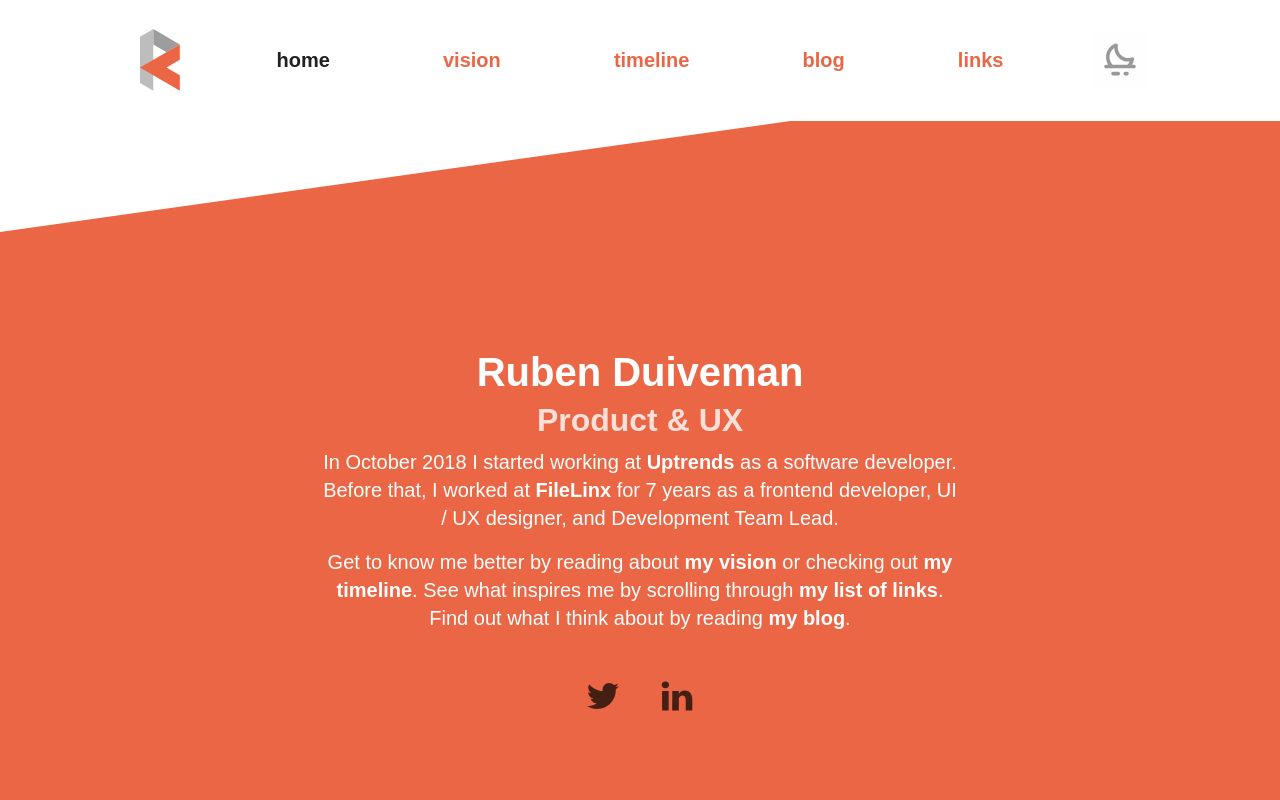
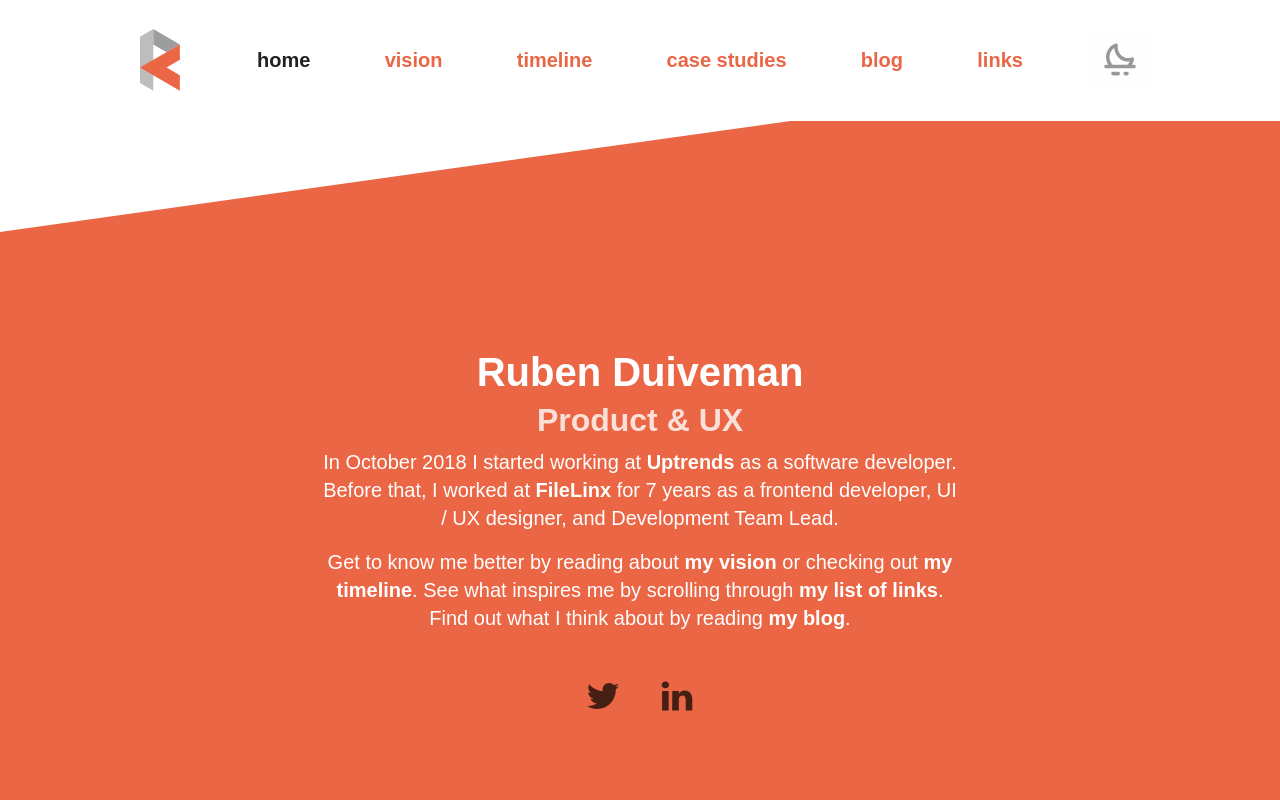
Before and after one commit to rubenduiveman/rd2019, a Vue app in the folder website/: page / in a window 1280 px wide. Shown: the top 800 px of the page. Built offline with nearby package versions, Linux system fonts and the light colour scheme.

Commit message:
Added case studies section to the website.

```diff
--- a/website/src/App.vue
+++ b/website/src/App.vue
@@ -51,7 +51,7 @@ export default class App extends Vue {
   opacity: 0;
 }
 
-@media screen and (min-width: 681px) {
+@media screen and (min-width: 801px) {
   #app {
     padding-top: 120px;
     min-height: calc(100% - 120px);
@@ -62,7 +62,7 @@ export default class App extends Vue {
   }
 }
 
-@media screen and (max-width: 680px) {
+@media screen and (max-width: 800px) {
   #app {
     padding-bottom: 64px;
     min-height: calc(100% - 64px);
--- a/website/src/components/MainMenu.vue
+++ b/website/src/components/MainMenu.vue
@@ -7,7 +7,7 @@
         <router-link :to="{ name: 'home' }" class="link">home</router-link>
         <router-link :to="{ name: 'vision' }" class="link">vision</router-link>
         <router-link :to="{ name: 'timeline' }" class="link">timeline</router-link>
-        <!-- <router-link :to="{ name: 'case-studies' }" class="link">case studies</router-link> -->
+        <router-link :to="{ name: 'casestudies' }" class="link">case studies</router-link>
         <router-link :to="{ name: 'blog' }" class="link">blog</router-link>
         <router-link :to="{ name: 'links' }" class="link">links</router-link>
       </div>
@@ -144,7 +144,7 @@ $menu-height: 120px;
   @include themify-nested(".is-scrolled", "border-color", "neutral-100");
 }
 
-@media screen and (min-width: 681px) {
+@media screen and (min-width: 801px) {
   .menu-toggle {
     display: none;
   }
@@ -161,7 +161,7 @@ $menu-height: 120px;
   }
 }
 
-@media screen and (max-width: 680px) {
+@media screen and (max-width: 800px) {
   .menu:not(.visible) {
     display: none;
   }
--- a/website/src/logic/api.ts
+++ b/website/src/logic/api.ts
@@ -6,7 +6,7 @@ import { HeaderData, LinkData, PostData, SummaryData } from "../logic/models";
 const linksPath = "http://api.rubenduiveman.nl/links.php";
 const postSummariesPath = "http://api.rubenduiveman.nl/posts.php";
 const postPath = postSummariesPath + "?id={{id}}";
-const caseStudySummariesPath = "http://api.rubenduiveman.nl/posts.php";
+const caseStudySummariesPath = "http://api.rubenduiveman.nl/casestudies.php";
 const caseStudyPath = caseStudySummariesPath + "?id={{id}}";
 
 // --
--- a/website/src/router.ts
+++ b/website/src/router.ts
@@ -26,11 +26,22 @@ export default new Router({
             path: "/now",
             redirect: "/timeline"
         },
-        // {
-        //     path: "/case-studies",
-        //     name: "case-studies",
-        //     component: () => import(/* webpackChunkName: "case-studies" */ "./views/CaseStudies.vue")
-        // },
+        {
+            path: "/casestudies",
+            name: "casestudies",
+            component: () => import(/* webpackChunkName: "case-studies" */ "./views/CaseStudies.vue")
+        },
+        {
+            path: "/casestudy",
+            redirect: "/casestudies"
+        },
+        {
+            path: "/casestudy/:id/:title",
+            alias: "/casestudy/:id/",
+            name: "casestudy",
+            meta: { type: DataType.CASESTUDIES },
+            component: () => import(/* webpackChunkName: "post" */ "./views/Post.vue")
+        },
         {
             path: "/blog",
             name: "blog",
--- a/website/src/views/CaseStudies.vue
+++ b/website/src/views/CaseStudies.vue
@@ -1,10 +1,16 @@
 <template>
-  <div>home</div>
+  <Summaries type="casestudies"/>
 </template>
 
 <script lang="ts">
 import { Component, Vue } from "vue-property-decorator";
 
-@Component
+import Summaries from "@/components/Summaries.vue";
+
+@Component({
+  components: {
+    Summaries
+  }
+})
 export default class CaseStudies extends Vue {}
 </script>
```
